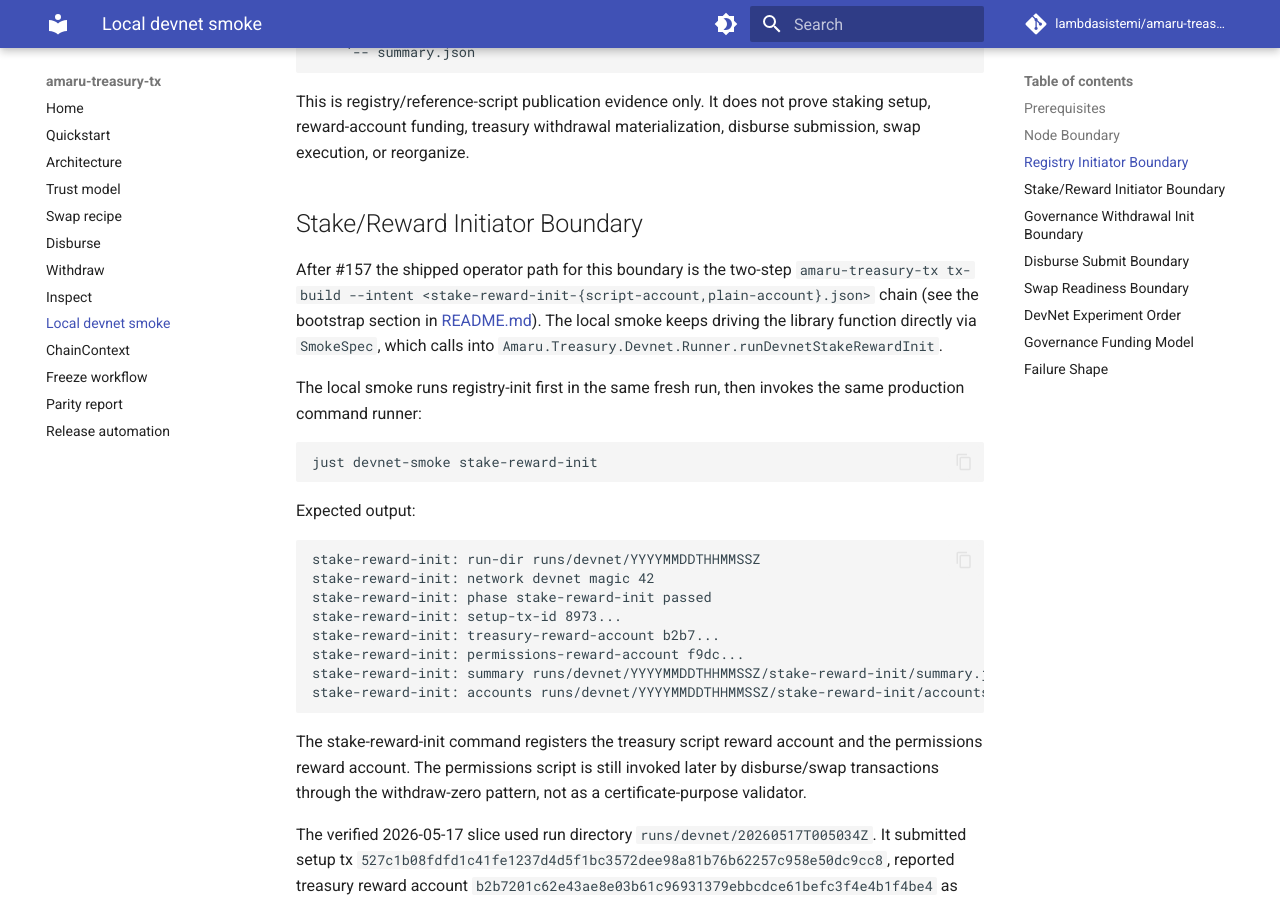
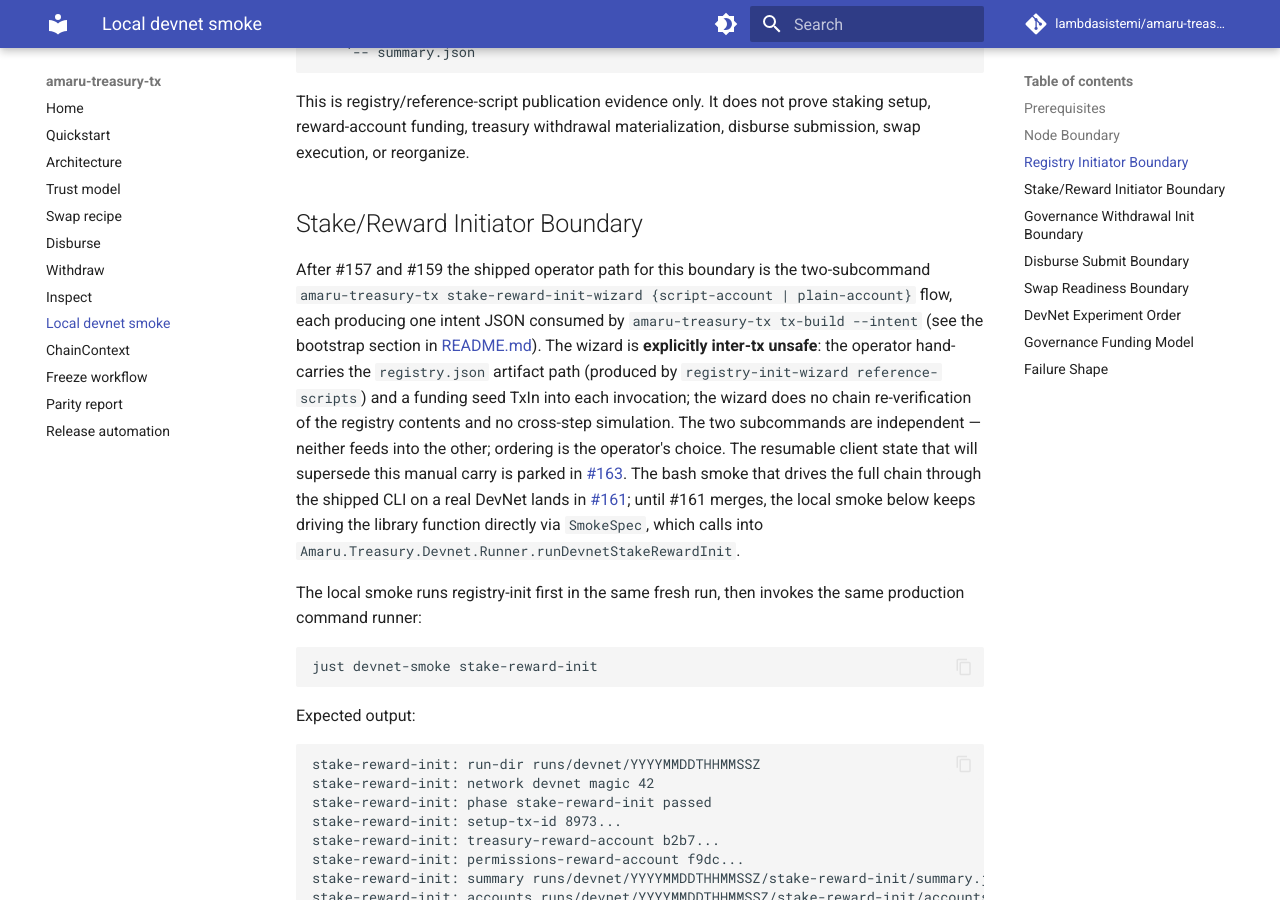
Before and after one commit to lambdasistemi/amaru-treasury-tx, an MkDocs documentation site: the page built from docs/local-devnet-smoke.md, in a window 1280 px wide and 900 px high, scrolled down 2987 px. Built offline with MkDocs 1.6.1 and Material for MkDocs 9.7.7, drawn with Linux system fonts in a browser that asks for light colours; comment, search, counter and statistics services are not loaded.

Commit message:
docs(159): stake-reward-init-wizard operator path
Slice 5 of #159. Updates README and docs/local-devnet-smoke.md to
describe the two-subcommand operator path (script-account |
plain-account), the operator-typed --registry + --funding-seed-txin
inputs, the explicit-inter-tx-unsafe posture, the subcommand
independence (NFR-007), and the forward references to #161 (bash
smoke) and #163 (resumable client state). Removes #159 from the
"tracked" list since it now ships; #160 (governance-withdrawal-init)
remains the only outstanding wizard child.

Tasks: T022, T023

```diff
--- a/docs/local-devnet-smoke.md
+++ b/docs/local-devnet-smoke.md
@@ -168,12 +168,26 @@ materialization, disburse submission, swap execution, or reorganize.
 
 ## Stake/Reward Initiator Boundary
 
-After #157 the shipped operator path for this boundary is the
-two-step `amaru-treasury-tx tx-build --intent
-<stake-reward-init-{script-account,plain-account}.json>` chain (see
-the bootstrap section in [README.md](https://github.com/lambdasistemi/amaru-treasury-tx/blob/main/README.md#devnet-bootstrap-via-tx-build---intent)). The local smoke
-keeps driving the library function directly via `SmokeSpec`, which
-calls into `Amaru.Treasury.Devnet.Runner.runDevnetStakeRewardInit`.
+After #157 and #159 the shipped operator path for this boundary is
+the two-subcommand `amaru-treasury-tx stake-reward-init-wizard
+{script-account | plain-account}` flow, each producing one intent
+JSON consumed by `amaru-treasury-tx tx-build --intent` (see the
+bootstrap section in [README.md](https://github.com/lambdasistemi/amaru-treasury-tx/blob/main/README.md#devnet-bootstrap-via-tx-build---intent)).
+The wizard is **explicitly inter-tx unsafe**: the operator hand-carries
+the `registry.json` artifact path (produced by `registry-init-wizard
+reference-scripts`) and a funding seed TxIn into each invocation; the
+wizard does no chain re-verification of the registry contents and no
+cross-step simulation. The two subcommands are independent — neither
+feeds into the other; ordering is the operator's choice. The
+resumable client state that will supersede this manual carry is
+parked in
+[#163](https://github.com/lambdasistemi/amaru-treasury-tx/issues/163).
+The bash smoke that drives the full chain through the shipped CLI on
+a real DevNet lands in
+[#161](https://github.com/lambdasistemi/amaru-treasury-tx/issues/161);
+until #161 merges, the local smoke below keeps driving the library
+function directly via `SmokeSpec`, which calls into
+`Amaru.Treasury.Devnet.Runner.runDevnetStakeRewardInit`.
 
 The local smoke runs registry-init first in the same fresh run, then
 invokes the same production command runner:
```
Also changed, not shown: README.md (+46 -5 lines), specs/159-stake-reward-init-wizard/tasks.md (+2 -2 lines).
